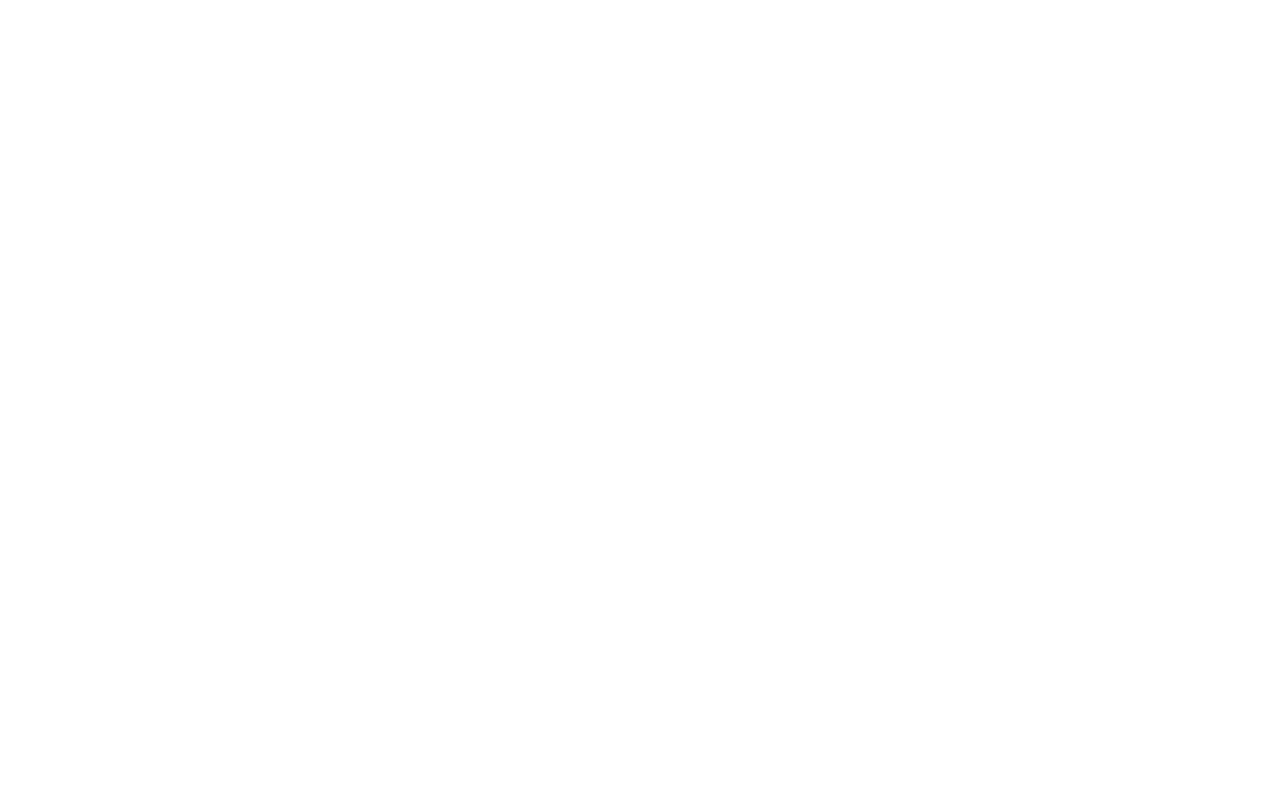
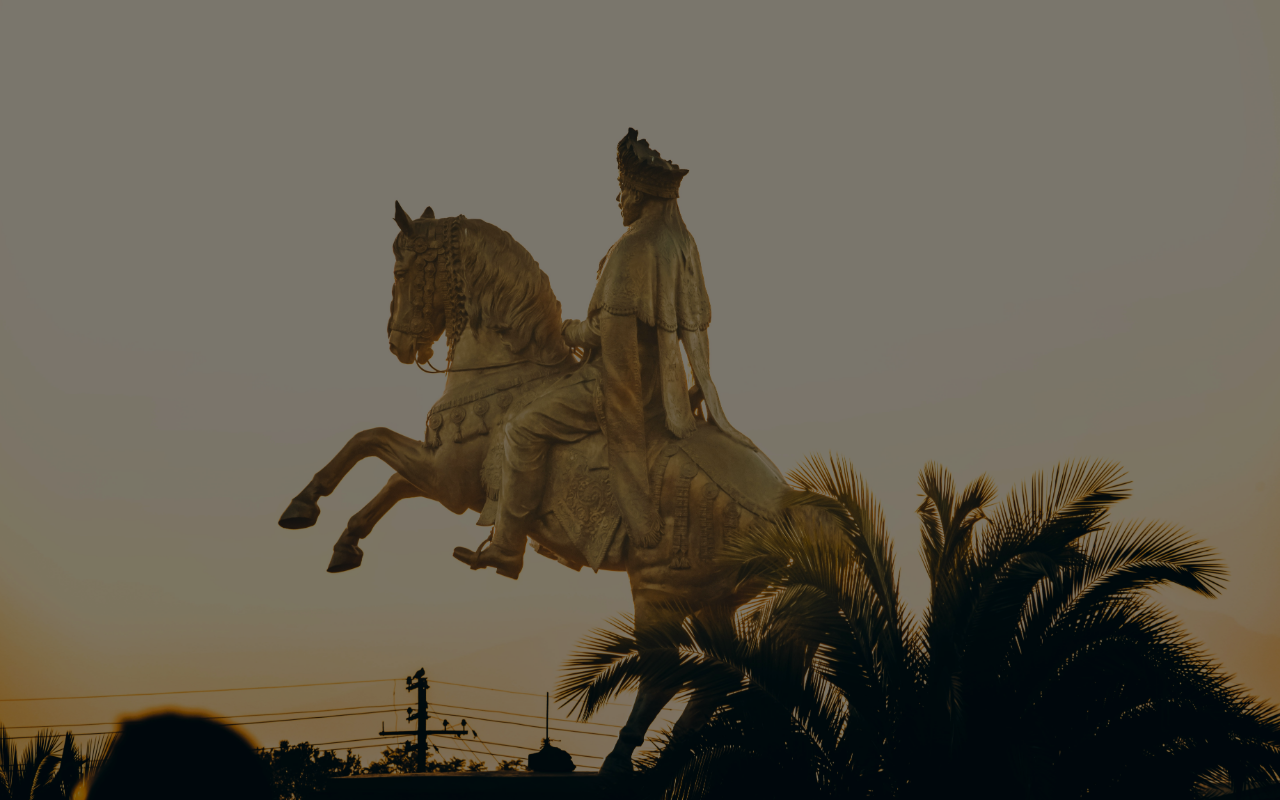
Before and after one commit to RedShadow11754/chatADWA, a SvelteKit app in the folder Front-end/: page /About.us in a window 1280 px wide. Built offline with nearby package versions, Linux system fonts and the light colour scheme.

Commit message:
landing page created

```diff
--- a/Front-end/src/routes/+layout.svelte
+++ b/Front-end/src/routes/+layout.svelte
@@ -1,13 +1,55 @@
 <script>
-	import favicon from '$lib/assets/favicon.svg';
 	import '../app.css';
+  	import myImage from '$lib/assets/ADWA.jpg';
 	let { children } = $props();
 </script>
 
+<div class="relative min-h-screen w-full overflow-hidden">
+  <img
+    src={myImage}
+    alt="Background"
+    class="absolute inset-0 -z-20 h-full w-full object-cover"
+  />
+
+  <div class="absolute inset-0 -z-10 bg-black/50"></div>
+{@render children()}
+</div>
 
 
-<svelte:head>
-	<link rel="icon" href={favicon} />
-</svelte:head>
 
-{@render children()}
+
+
+
+
+
+
+
+
+
+
+
+
+
+
+
+
+<!-- <script>
+	import '../app.css';
+  	import myImage from '$lib/assets/ADWA.jpg';
+	let { children } = $props();
+
+</script>
+
+<div class="relative min-h-screen w-full overflow-hidden">
+  <img
+    src={myImage}
+    alt="Background"
+    class="absolute inset-0 -z-10 h-full w-full object-cover"
+  />
+
+  <div class="absolute inset-0 -z-10 bg-black/50"></div>
+</div>
+
+
+
+{@render children()} -->
--- a/Front-end/src/routes/+page.svelte
+++ b/Front-end/src/routes/+page.svelte
@@ -1,2 +1,8 @@
-<h1>Welcome to SvelteKit</h1>
-<p>Visit <a href="https://svelte.dev/docs/kit">svelte.dev/docs/kit</a> to read the documentation</p>
+<script>
+  	import Nav from '$lib/components/nav.svelte';
+    import myImage from '$lib/assets/ADWA.jpg';
+    import Card from '$lib/components/card.svelte';
+</script>
+
+
+<Card></Card>
```
